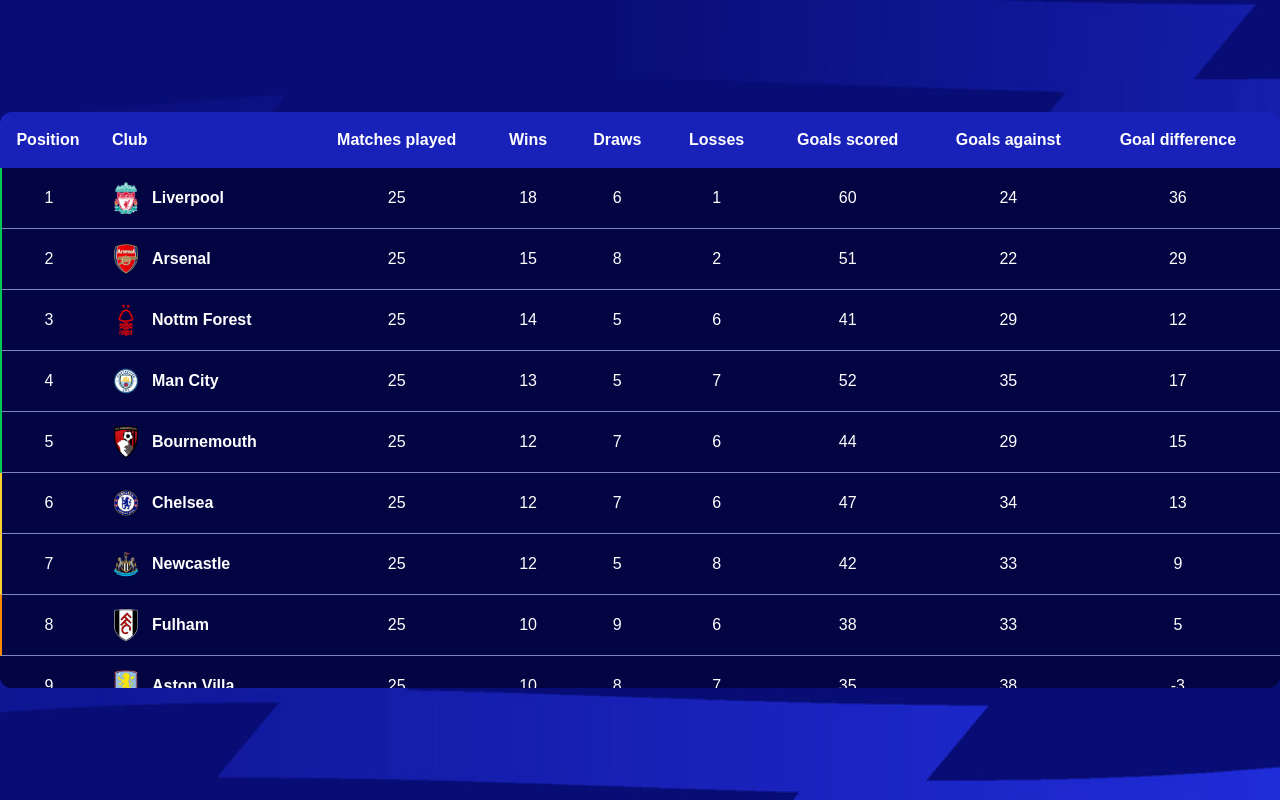
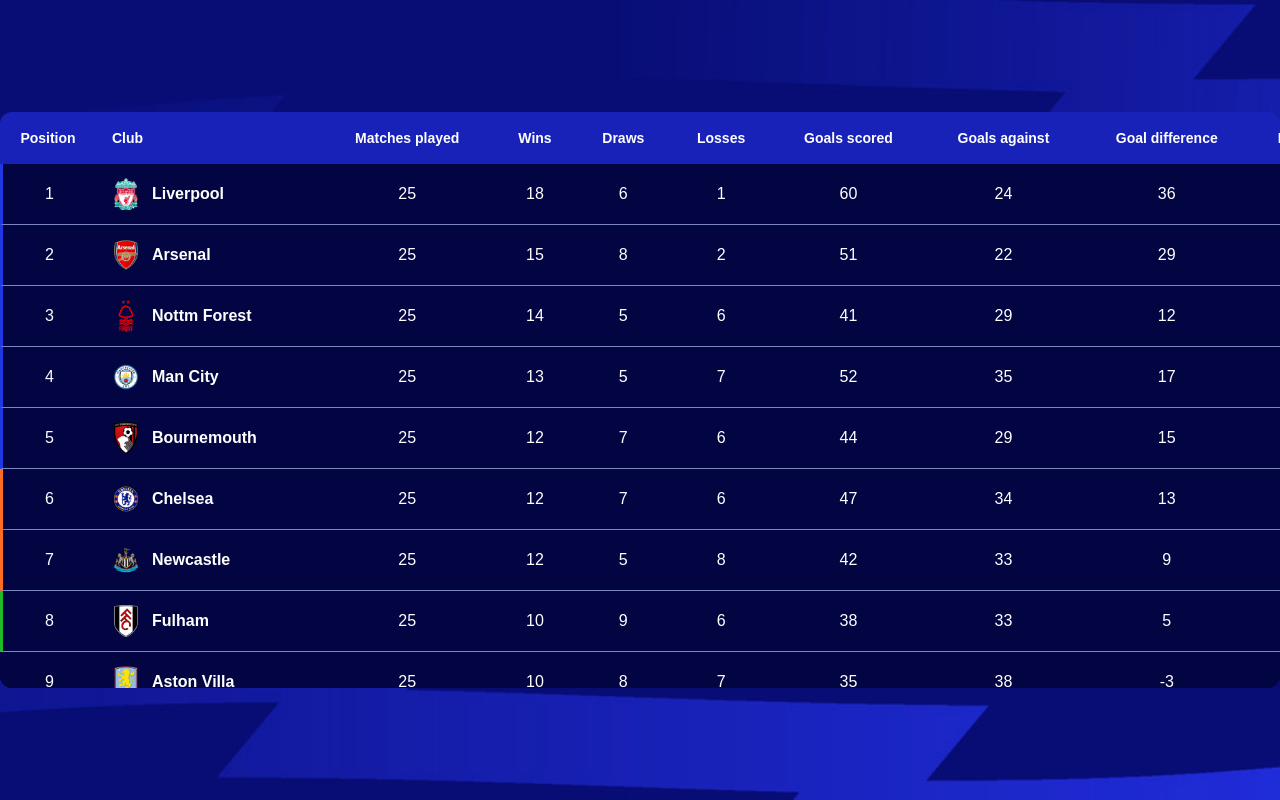
Before and after one commit to cjbeales/premier-league-table, a Next.js app: page / in a window 1280 px wide. Built offline with nearby package versions, Linux system fonts and the light colour scheme.

Commit message:
Win/Loss/Draw badges given background colours

```diff
--- a/components/LeagueTable/components/FormBadge.tsx
+++ b/components/LeagueTable/components/FormBadge.tsx
@@ -11,8 +11,11 @@
 
     return (
         <span
-            className={classNames(`flex items-center justify-center w-8 h-8 rounded-full text-xs font-medium bg-[#eee]`, {
+            className={classNames(`flex items-center justify-center w-8 h-8 rounded-full text-xs font-semibold`, {
                 "w-10 h-10": formDisplayType === "full",
+                "bg-green-500": label === "Win",
+                "bg-red-400": label === "Loss",
+                "bg-white text-primary": label === "Draw",
             })}
         >
             {formDisplayType === "short"
--- a/components/LeagueTable/components/LeagueTableBody.tsx
+++ b/components/LeagueTable/components/LeagueTableBody.tsx
@@ -11,16 +11,14 @@
     formDisplayType = "short",
 }: LeagueTableBodyProps) => {
 
-
-
     return (
         <tbody className={tbodyClassNames}>
             {data.map((team) => {
 
-                const positionBackgroundClass = classNames('border-l-2', {
-                    "border-l-green-500!": team.position <= 5,
-                    "border-l-amber-300!": team.position === 6 || team.position === 7,
-                    "border-l-orange-400!": team.position === 8,
+                const positionBackgroundClass = classNames('border-l-3', {
+                    "border-l-championsLeague!": team.position <= 5,
+                    "border-l-europaLeague!": team.position === 6 || team.position === 7,
+                    "border-l-conferenceLeague!": team.position === 8,
                     "border-l-red-500!": team.position >= 18,
                     "border-l-darkBlue": team.position > 5 && team.position < 18,
                 });
--- a/components/LeagueTable/components/LeagueTableHead.tsx
+++ b/components/LeagueTable/components/LeagueTableHead.tsx
@@ -3,8 +3,8 @@
 
 export const LeagueTableHead = ({
   headerItems,
-  theadClassNames = "text-center text-base text-primary",
-  thClassNames = "sticky top-0 z-10 bg-blue text-white p-4 min-w-fit max-w-fit",
+  theadClassNames = "text-center sticky top-0 z-10 text-white",
+  thClassNames = "bg-blue p-4 min-w-fit max-w-fit",
 }: LeagueTableHeadProps) => {
   return (
     <thead className={theadClassNames}>
--- a/tailwind.config.ts
+++ b/tailwind.config.ts
@@ -13,7 +13,7 @@
         lightPurple: "#7B86BF",
         blue: "#1822b9",
         darkBlue: "#030543",
-        chamionsLeague: "#2038E2",
+        championsLeague: "#2038E2",
         europaLeague: "#FC6D23",
         conferenceLeague: "#1EBC28",
       },
```
